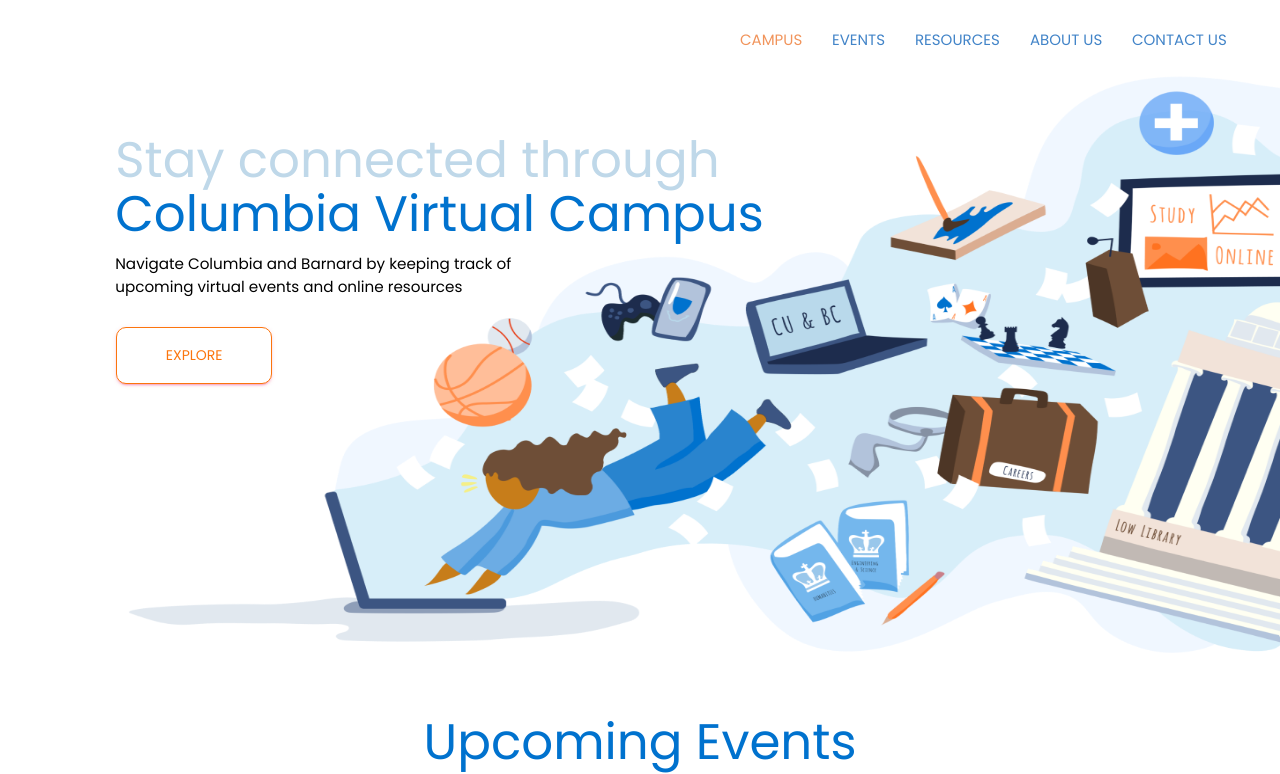
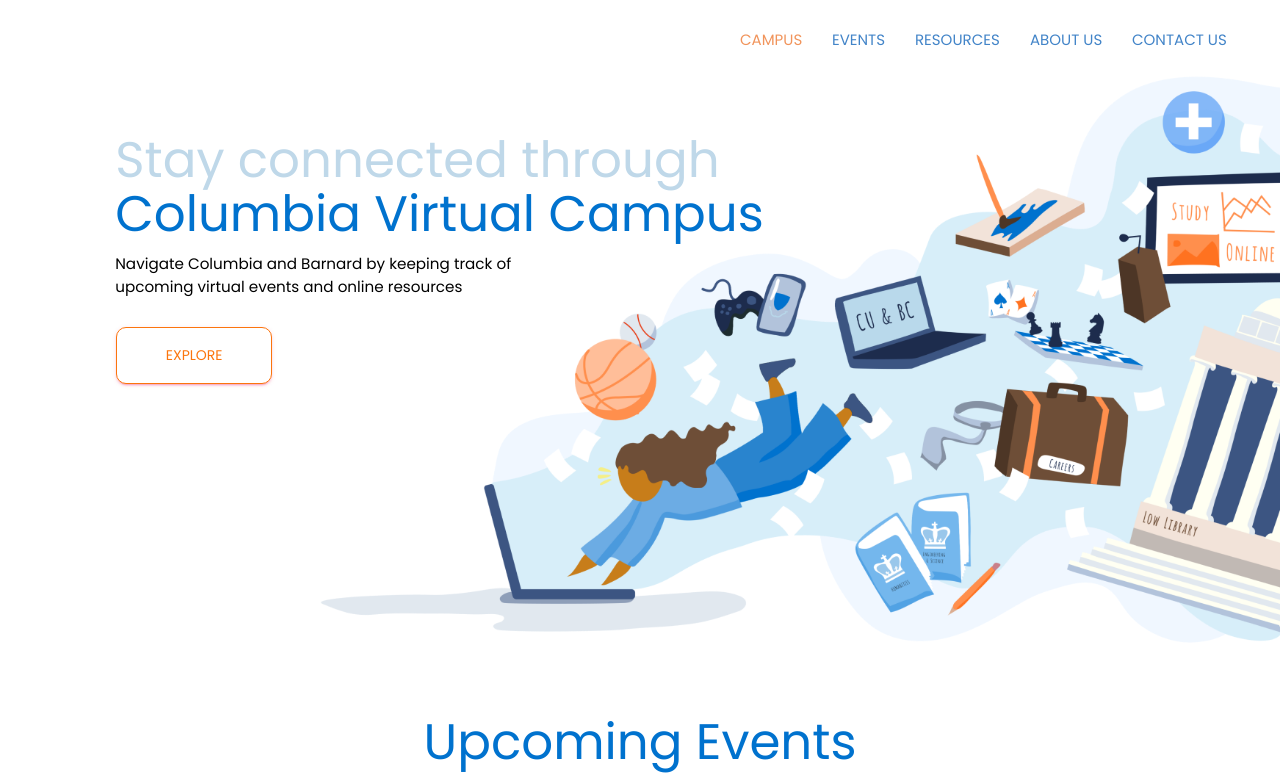
Before and after one commit to tejitpabari99/virtualCampus, a Gatsby site: page / in a window 1280 px wide. Shown: the top 774 px of the page. Built offline with nearby package versions, Linux system fonts and the light colour scheme; Gatsby itself is replaced by a stand-in of ours.

Commit message:
Commented out stretched version of the home desktop page. The commented out line is at line 67 in  HomeDesktop.js. If you want the stretched version, then uncomment line 67 and remove line 68 :).

```diff
--- a/src/components/home/HomeDesktop.js
+++ b/src/components/home/HomeDesktop.js
@@ -64,7 +64,8 @@
   },
   landing: {
     background: `url(${landingImage})`,
-    backgroundSize: 'max(min(90vw, 160vh), 250px) max(76vh, 100px)',
+    //backgroundSize: 'max(min(90vw, 160vh), 250px) max(76vh, 100px)',
+    backgroundSize: 'max(min(80vw, 120vh), 250px) auto',
     backgroundRepeat: 'no-repeat',
     backgroundPosition: 'right max(100%, 75px)',
     height: "max(84vh, 25vw)",
```
